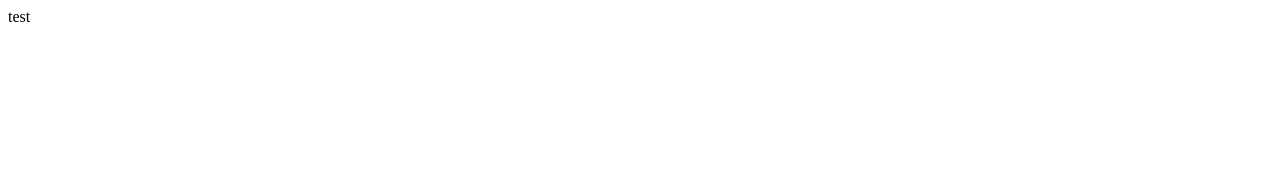
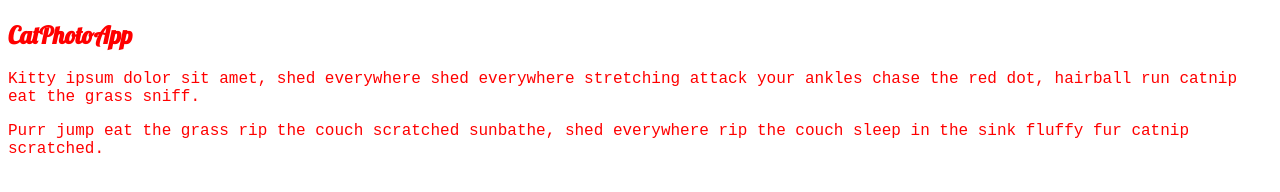
Before and after one commit to danieladelvos/fcc-html5-and-css, a website: page index.html in a window 1280 px wide. Drawn offline with Linux system fonts and the light colour scheme.

Commit message:
add styles and custom font

```diff
--- a/index.html
+++ b/index.html
@@ -7,8 +7,14 @@
     <meta name="viewport" content="width=device-width, initial-scale=1">
 
     <title>freeCodeCamp HTML5 and CSS</title>
+    <link rel="stylesheet" href="https://fonts.googleapis.com/css?family=Lobster">
+    <link rel="stylesheet" href="styles/styles.css">
   </head>
 <body>
-test
+  <h2 class="red-text">CatPhotoApp</h2>
+
+  <p class="red-text">Kitty ipsum dolor sit amet, shed everywhere shed everywhere stretching attack your ankles chase the red dot, hairball run catnip eat the grass sniff.</p>
+  <p class="red-text">Purr jump eat the grass rip the couch scratched sunbathe, shed everywhere rip the couch sleep in the sink fluffy fur catnip scratched.</p>
+
 </body>
 </html>
--- /dev/null
+++ b/styles/styles.css
@@ -0,0 +1,12 @@
+.red-text {
+  color: red;
+}
+
+h2 {
+  font-family: Lobster, Monospace;
+}
+
+p {
+  font-size: 16px;
+  font-family: Monospace;
+}
```
